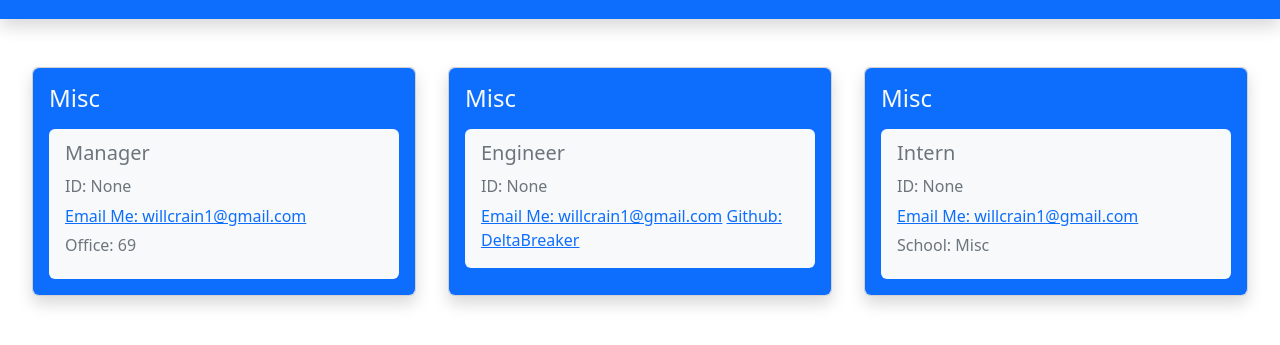
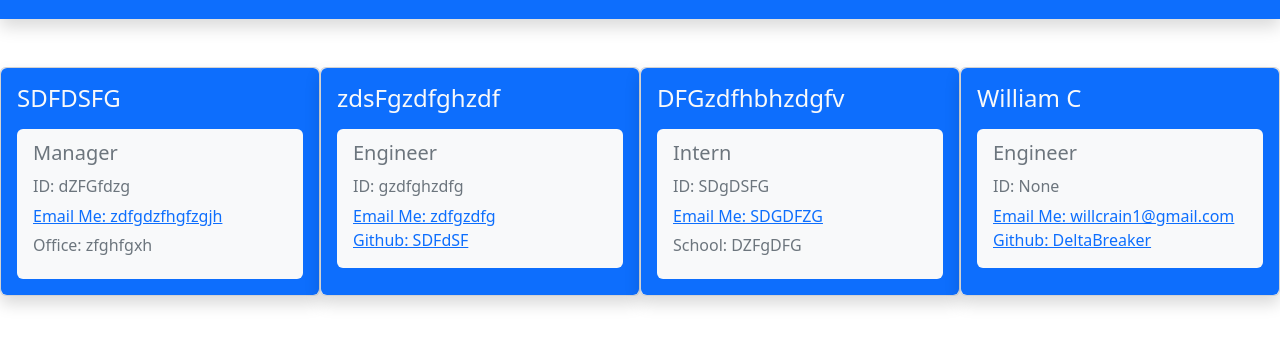
Before and after one commit to DeltaBreaker/Team-Profile-HTML-Generator, a website: page team.html in a window 1280 px wide. Shown: the part 69-414 px from the top of the page. Drawn offline with nearby package versions, Linux system fonts and the light colour scheme.

Commit message:
Tweaked look of generated HTML

```diff
--- a/team.html
+++ b/team.html
@@ -14,34 +14,45 @@
         <team class="d-flex justify-content-evenly">
     <div class="card shadow" style="width: 24rem;">
                 <div class="card-body bg-primary rounded">
-                    <h4 class="card-title text-light mb-3">Misc</h5>
+                    <h4 class="card-title text-light mb-3">SDFDSFG</h5>
                     <div class="card-body bg-light rounded">
                     <h5 class="card-subtitle mb-2 text-muted mb-3">Manager</h6>
-                    <h6 class="card-subtitle mb-2 text-muted">ID: None</h6>
-                    <a href="mailto:willcrain1@gmail.com" class="mb-3">Email Me: willcrain1@gmail.com</a>
-                       <h6 class="card-subtitle mb-2 text-muted mt-2">Office: 69</h6>
+                    <h6 class="card-subtitle mb-2 text-muted">ID: dZFGfdzg</h6>
+                    <a href="mailto:zdfgdzfhgfzgjh" class="d-block">Email Me: zdfgdzfhgfzgjh</a>
+                       <h6 class="card-subtitle mb-2 text-muted mt-2">Office: zfghfgxh</h6>
                    </div>
             </div>
          </div>
         <div class="card shadow" style="width: 24rem;">
                 <div class="card-body bg-primary rounded">
-                    <h4 class="card-title text-light mb-3">Misc</h5>
+                    <h4 class="card-title text-light mb-3">zdsFgzdfghzdf</h5>
                     <div class="card-body bg-light rounded">
                     <h5 class="card-subtitle mb-2 text-muted mb-3">Engineer</h6>
-                    <h6 class="card-subtitle mb-2 text-muted">ID: None</h6>
-                    <a href="mailto:willcrain1@gmail.com" class="mb-3">Email Me: willcrain1@gmail.com</a>
-                       <a href="https://github.com/DeltaBreaker" class="">Github: DeltaBreaker</a>
+                    <h6 class="card-subtitle mb-2 text-muted">ID: gzdfghzdfg</h6>
+                    <a href="mailto:zdfgzdfg" class="d-block">Email Me: zdfgzdfg</a>
+                       <a href="https://github.com/SDFdSF" class="">Github: SDFdSF</a>
                    </div>
             </div>
          </div>
         <div class="card shadow" style="width: 24rem;">
                 <div class="card-body bg-primary rounded">
-                    <h4 class="card-title text-light mb-3">Misc</h5>
+                    <h4 class="card-title text-light mb-3">DFGzdfhbhzdgfv</h5>
                     <div class="card-body bg-light rounded">
                     <h5 class="card-subtitle mb-2 text-muted mb-3">Intern</h6>
+                    <h6 class="card-subtitle mb-2 text-muted">ID: SDgDSFG</h6>
+                    <a href="mailto:SDGDFZG" class="d-block">Email Me: SDGDFZG</a>
+                       <h6 class="card-subtitle mb-2 text-muted mt-2">School: DZFgDFG</h6>
+                   </div>
+            </div>
+         </div>
+        <div class="card shadow" style="width: 24rem;">
+                <div class="card-body bg-primary rounded">
+                    <h4 class="card-title text-light mb-3">William C</h5>
+                    <div class="card-body bg-light rounded">
+                    <h5 class="card-subtitle mb-2 text-muted mb-3">Engineer</h6>
                     <h6 class="card-subtitle mb-2 text-muted">ID: None</h6>
-                    <a href="mailto:willcrain1@gmail.com" class="mb-3">Email Me: willcrain1@gmail.com</a>
-                       <h6 class="card-subtitle mb-2 text-muted mt-2">School: Misc</h6>
+                    <a href="mailto:willcrain1@gmail.com" class="d-block">Email Me: willcrain1@gmail.com</a>
+                       <a href="https://github.com/DeltaBreaker" class="">Github: DeltaBreaker</a>
                    </div>
             </div>
          </div>
```
Also changed, not shown: index.js (+31 -21 lines).
